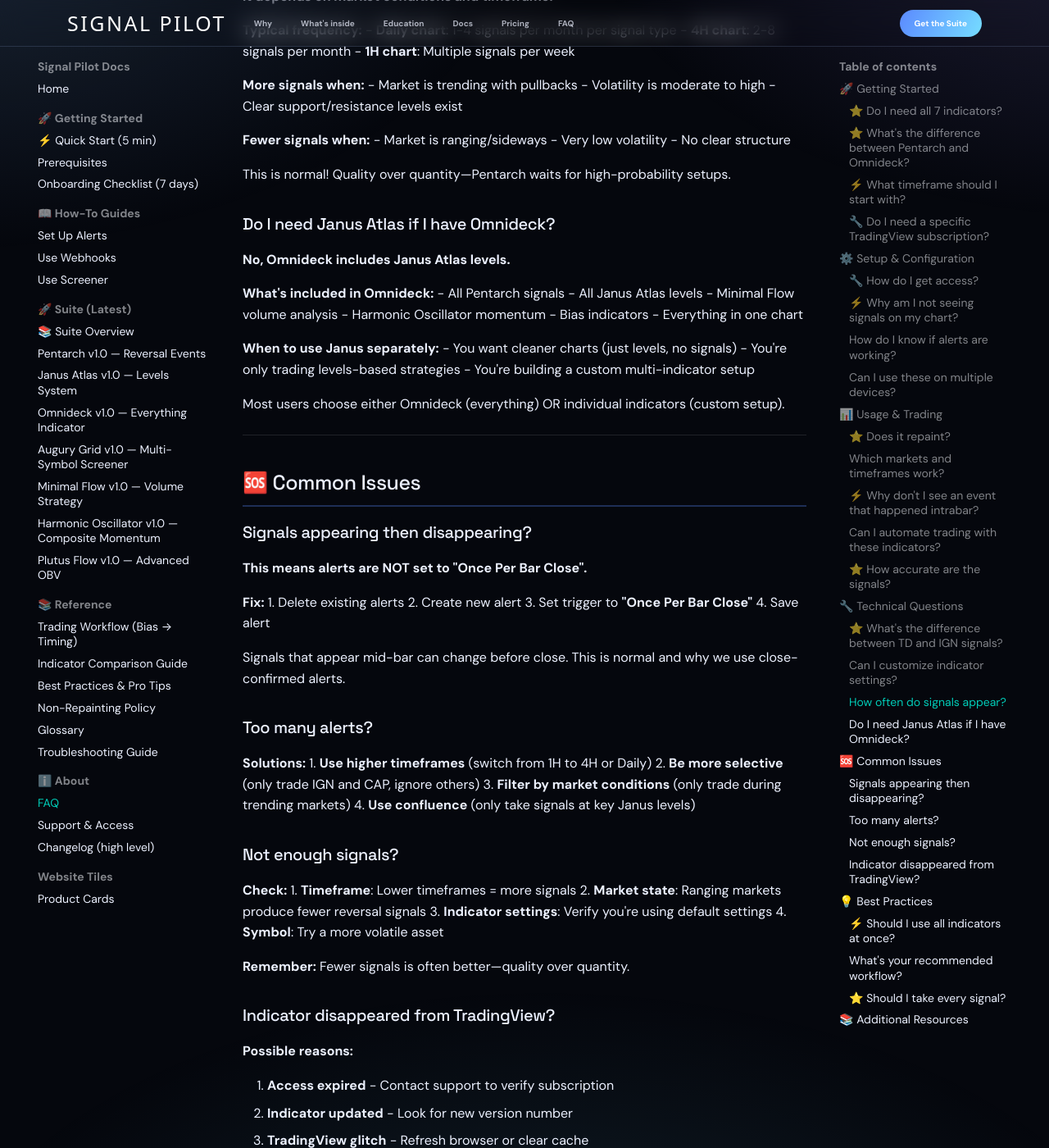
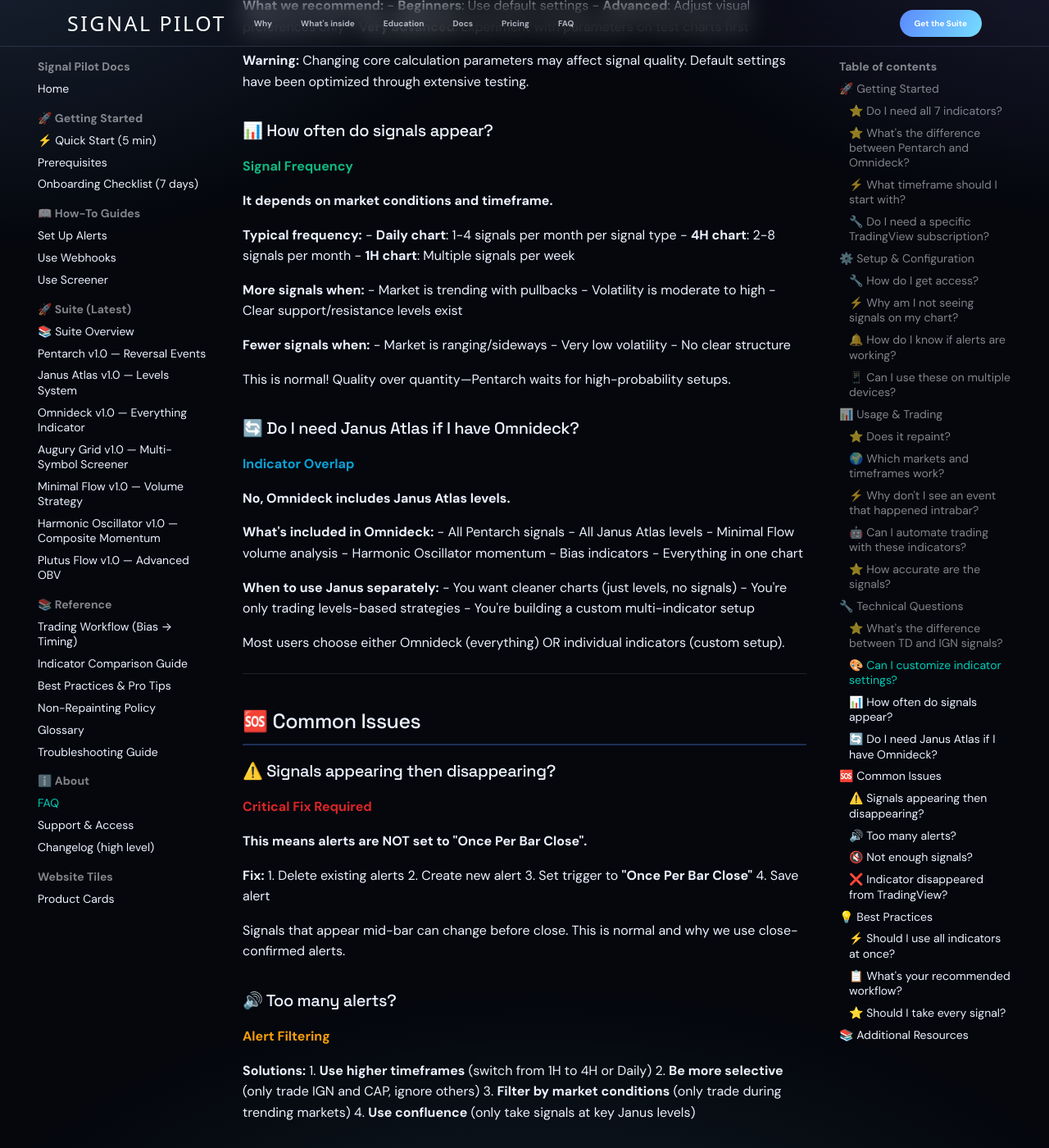
Before and after one commit to Signalpilot/signalpilot-docs, an MkDocs documentation site: the page built from docs/about-faq.md, in a window 1280 px wide and 1400 px high, scrolled down 5699 px. Shown: the whole window at 82% size. Built offline with MkDocs 1.6.1 and Material for MkDocs 9.7.7, drawn with Linux system fonts in a browser that asks for light colours; some web fonts are replaced; comment, search, counter and statistics services are not loaded; some of the changed text lies outside the part shown.

Commit message:
IMPROVE: Add visual hierarchy to ALL FAQ questions with emojis and badges
Every FAQ question now has:
- Descriptive emoji for quick scanning
- Color-coded category badge

Changes made:
- 🔔 Alert Testing (green)
- 📱 Device Compatibility (green)
- 🌍 Universal Compatibility (green)
- 🤖 Automation Support (purple)
- 🎨 Advanced Settings (orange)
- 📊 Signal Frequency (green)
- 🔄 Indicator Overlap (blue)
- ⚠️ Critical Fix Required (red)
- 🔊 Alert Filtering (orange)
- 🔇 Increasing Signal Frequency (orange)
- ❌ Access Issue (red)
- 📋 Trading Process (green)

Users can now quickly scan by emoji to find answers faster.

🤖 Generated with [Claude Code](https://claude.com/claude-code)

Co-Authored-By: Claude <noreply@anthropic.com>

```diff
--- a/docs/about-faq.md
+++ b/docs/about-faq.md
@@ -90,7 +90,8 @@ You can use any timeframe, but start higher and work your way down as you gain c
 
 See [Troubleshooting Guide](ref-troubleshooting.md) for more detailed solutions.
 
-### How do I know if alerts are working?
+### 🔔 How do I know if alerts are working?
+<span style="color: #10b981; font-weight: 600;">Alert Testing</span>
 
 **Test your alerts:**
 
@@ -101,7 +102,8 @@ See [Troubleshooting Guide](ref-troubleshooting.md) for more detailed solutions.
 
 **Key setting:** Always use "Once Per Bar Close" for alerts to avoid repainting.
 
-### Can I use these on multiple devices?
+### 📱 Can I use these on multiple devices?
+<span style="color: #10b981; font-weight: 600;">Device Compatibility</span>
 
 Yes! Your TradingView account and indicator access work on:
 - Desktop browsers
@@ -128,7 +130,8 @@ Our indicators follow a strict non-repainting policy:
 
 See our [Non-Repainting Policy](ref-non-repaint.md) for technical details.
 
-### Which markets and timeframes work?
+### 🌍 Which markets and timeframes work?
+<span style="color: #10b981; font-weight: 600;">Universal Compatibility</span>
 
 **Markets:** Any market available on TradingView
 - Crypto (Bitcoin, Ethereum, altcoins)
@@ -162,7 +165,8 @@ This is intentional and prevents repainting:
 
 **Best practice:** Set alerts to "Once Per Bar Close" to only receive confirmed signals.
 
-### Can I automate trading with these indicators?
+### 🤖 Can I automate trading with these indicators?
+<span style="color: #8b5cf6; font-weight: 600;">Automation Support</span>
 
 **Yes!** Automation is fully supported.
 
@@ -233,7 +237,8 @@ See guides:
 
 See [Quick Start Guide](start-quick.md) for all 5 signal types explained.
 
-### Can I customize indicator settings?
+### 🎨 Can I customize indicator settings?
+<span style="color: #f59e0b; font-weight: 600;">Advanced Settings</span>
 
 **Yes, but carefully.**
 
@@ -249,7 +254,8 @@ Most indicators have customizable settings:
 
 **Warning:** Changing core calculation parameters may affect signal quality. Default settings have been optimized through extensive testing.
 
-### How often do signals appear?
+### 📊 How often do signals appear?
+<span style="color: #10b981; font-weight: 600;">Signal Frequency</span>
 
 **It depends on market conditions and timeframe.**
 
@@ -270,7 +276,8 @@ Most indicators have customizable settings:
 
 This is normal! Quality over quantity—Pentarch waits for high-probability setups.
 
-### Do I need Janus Atlas if I have Omnideck?
+### 🔄 Do I need Janus Atlas if I have Omnideck?
+<span style="color: #0aa1d5; font-weight: 600;">Indicator Overlap</span>
 
 **No, Omnideck includes Janus Atlas levels.**
 
@@ -293,7 +300,8 @@ Most users choose either Omnideck (everything) OR individual indicators (custom
 
 ## 🆘 Common Issues
 
-### Signals appearing then disappearing?
+### ⚠️ Signals appearing then disappearing?
+<span style="color: #dc2626; font-weight: 600;">Critical Fix Required</span>
 
 **This means alerts are NOT set to "Once Per Bar Close".**
 
@@ -305,7 +313,8 @@ Most users choose either Omnideck (everything) OR individual indicators (custom
 
 Signals that appear mid-bar can change before close. This is normal and why we use close-confirmed alerts.
 
-### Too many alerts?
+### 🔊 Too many alerts?
+<span style="color: #f59e0b; font-weight: 600;">Alert Filtering</span>
 
 **Solutions:**
 1. **Use higher timeframes** (switch from 1H to 4H or Daily)
@@ -313,7 +322,8 @@ Signals that appear mid-bar can change before close. This is normal and why we u
 3. **Filter by market conditions** (only trade during trending markets)
 4. **Use confluence** (only take signals at key Janus levels)
 
-### Not enough signals?
+### 🔇 Not enough signals?
+<span style="color: #f59e0b; font-weight: 600;">Increasing Signal Frequency</span>
 
 **Check:**
 1. **Timeframe**: Lower timeframes = more signals
@@ -323,7 +333,8 @@ Signals that appear mid-bar can change before close. This is normal and why we u
 
 **Remember:** Fewer signals is often better—quality over quantity.
 
-### Indicator disappeared from TradingView?
+### ❌ Indicator disappeared from TradingView?
+<span style="color: #dc2626; font-weight: 600;">Access Issue</span>
 
 **Possible reasons:**
 
@@ -358,7 +369,8 @@ Signals that appear mid-bar can change before close. This is normal and why we u
 
 **Avoid:** Putting all 7 indicators on one chart—it's overwhelming and unnecessary.
 
-### What's your recommended workflow?
+### 📋 What's your recommended workflow?
+<span style="color: #10b981; font-weight: 600;">Trading Process</span>
 
 See our complete [Trading Workflow Guide](ref-workflow.md) for the step-by-step process.
 
```
